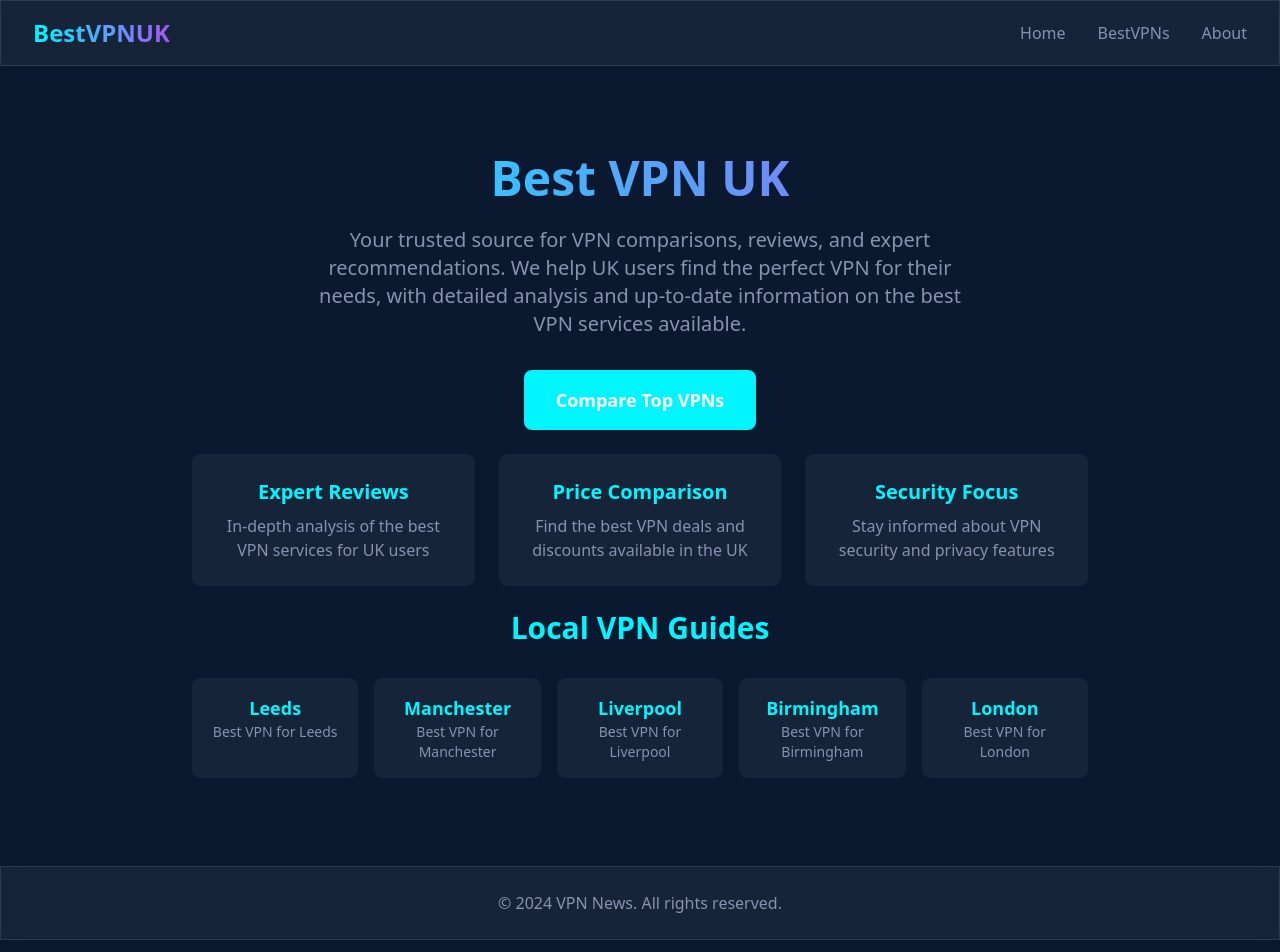
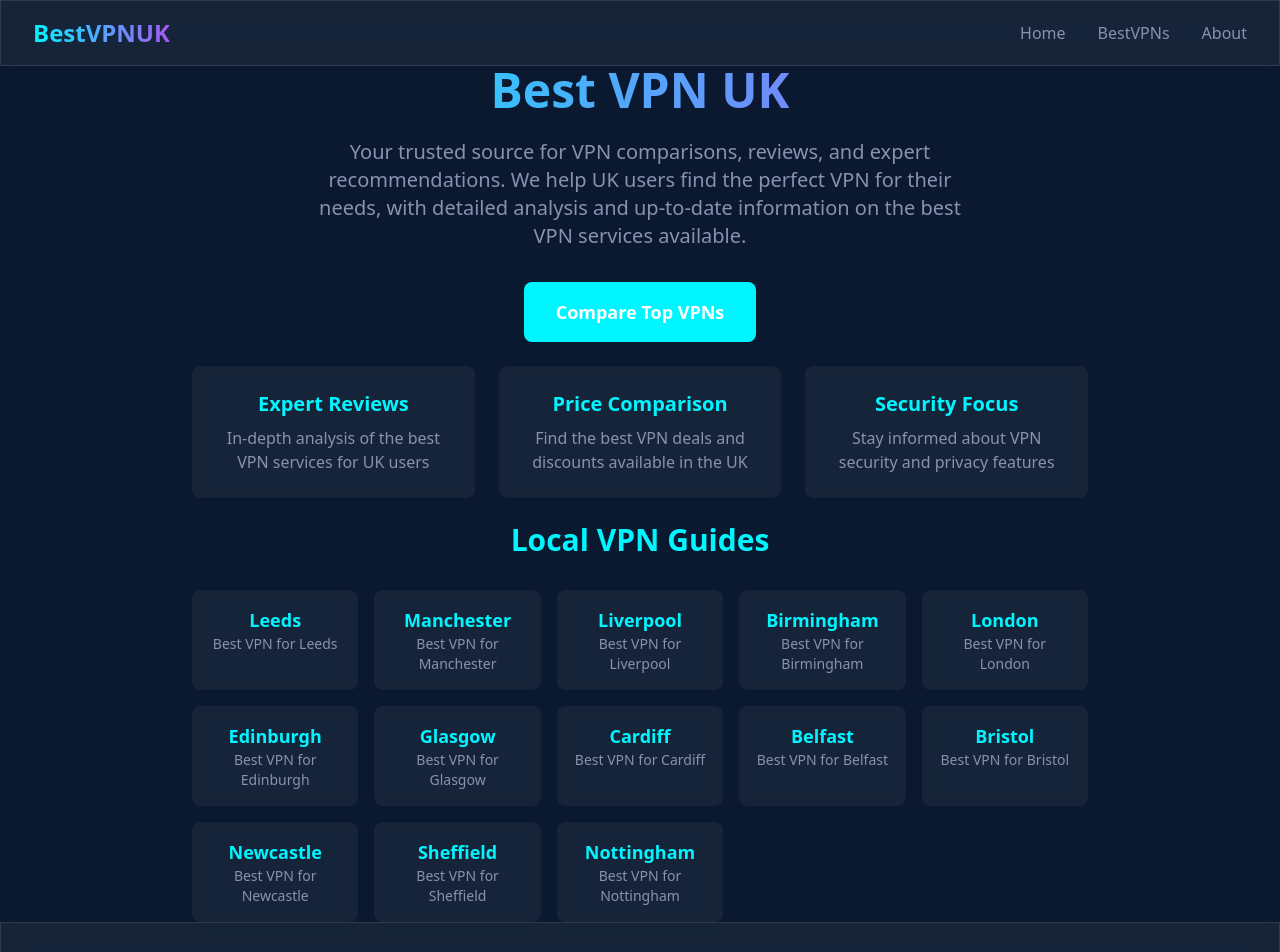
Before and after one commit to GergulasBalint/bestvpn, a React (Vite) app: page / in a window 1280 px wide. Shown: the top 952 px of the page. Built offline with nearby package versions, Linux system fonts and the light colour scheme.

Commit message:
localplaces added fixes, more cities

```diff
--- a/src/data/cityData.ts
+++ b/src/data/cityData.ts
@@ -126,8 +126,184 @@ export const cities: CityData[] = [
         "Streaming services"
       ]
     }
+  },
+  {
+    name: "Edinburgh",
+    region: "Scotland",
+    population: 524930,
+    coordinates: {
+      lat: 55.9533,
+      lng: -3.1883
+    },
+    internetStats: {
+      averageSpeed: "76.3 Mbps",
+      mainProviders: ["BT", "Virgin Media", "Sky", "TalkTalk"]
+    },
+    vpnUsage: {
+      percentage: 34,
+      popularUses: [
+        "Remote work security",
+        "Streaming international content",
+        "Public WiFi protection",
+        "Online privacy"
+      ]
+    }
+  },
+  {
+    name: "Glasgow",
+    region: "Scotland",
+    population: 633120,
+    coordinates: {
+      lat: 55.8642,
+      lng: -4.2518
+    },
+    internetStats: {
+      averageSpeed: "74.1 Mbps",
+      mainProviders: ["Virgin Media", "BT", "Sky", "TalkTalk"]
+    },
+    vpnUsage: {
+      percentage: 31,
+      popularUses: [
+        "Streaming services",
+        "Online gaming",
+        "Public WiFi security",
+        "Remote work"
+      ]
+    }
+  },
+  {
+    name: "Cardiff",
+    region: "Wales",
+    population: 362756,
+    coordinates: {
+      lat: 51.4816,
+      lng: -3.1791
+    },
+    internetStats: {
+      averageSpeed: "68.9 Mbps",
+      mainProviders: ["BT", "Virgin Media", "Sky", "TalkTalk"]
+    },
+    vpnUsage: {
+      percentage: 29,
+      popularUses: [
+        "Streaming content",
+        "Online privacy",
+        "Public WiFi security",
+        "Remote work access"
+      ]
+    }
+  },
+  {
+    name: "Belfast",
+    region: "Northern Ireland",
+    population: 343542,
+    coordinates: {
+      lat: 54.5973,
+      lng: -5.9301
+    },
+    internetStats: {
+      averageSpeed: "65.4 Mbps",
+      mainProviders: ["Virgin Media", "BT", "Sky", "EE"]
+    },
+    vpnUsage: {
+      percentage: 28,
+      popularUses: [
+        "Streaming services",
+        "Remote work security",
+        "Public WiFi protection",
+        "Online privacy"
+      ]
+    }
+  },
+  {
+    name: "Bristol",
+    region: "South West England",
+    population: 463405,
+    coordinates: {
+      lat: 51.4545,
+      lng: -2.5879
+    },
+    internetStats: {
+      averageSpeed: "71.8 Mbps",
+      mainProviders: ["Virgin Media", "BT", "Sky", "TalkTalk"]
+    },
+    vpnUsage: {
+      percentage: 33,
+      popularUses: [
+        "Remote work security",
+        "Streaming content",
+        "Public WiFi protection",
+        "Online privacy"
+      ]
+    }
+  },
+  {
+    name: "Newcastle",
+    region: "North East England",
+    population: 302820,
+    coordinates: {
+      lat: 54.9783,
+      lng: -1.6178
+    },
+    internetStats: {
+      averageSpeed: "69.2 Mbps",
+      mainProviders: ["BT", "Virgin Media", "Sky", "TalkTalk"]
+    },
+    vpnUsage: {
+      percentage: 30,
+      popularUses: [
+        "Streaming services",
+        "Online gaming",
+        "Public WiFi security",
+        "Remote work"
+      ]
+    }
+  },
+  {
+    name: "Sheffield",
+    region: "Yorkshire and the Humber",
+    population: 584853,
+    coordinates: {
+      lat: 53.3811,
+      lng: -1.4701
+    },
+    internetStats: {
+      averageSpeed: "67.5 Mbps",
+      mainProviders: ["Virgin Media", "BT", "Sky", "TalkTalk"]
+    },
+    vpnUsage: {
+      percentage: 29,
+      popularUses: [
+        "Streaming content",
+        "Remote work security",
+        "Public WiFi protection",
+        "Online privacy"
+      ]
+    }
+  },
+  {
+    name: "Nottingham",
+    region: "East Midlands",
+    population: 321500,
+    coordinates: {
+      lat: 52.9548,
+      lng: -1.1581
+    },
+    internetStats: {
+      averageSpeed: "70.1 Mbps",
+      mainProviders: ["Virgin Media", "BT", "Sky", "TalkTalk"]
+    },
+    vpnUsage: {
+      percentage: 31,
+      popularUses: [
+        "Online gaming",
+        "Streaming services",
+        "Public WiFi security",
+        "Remote work"
+      ]
+    }
   }
-  // Add more cities as needed
+  // You can continue adding more cities as needed
 ];
 
 export const getCity = (cityName: string): CityData | undefined => {
```
